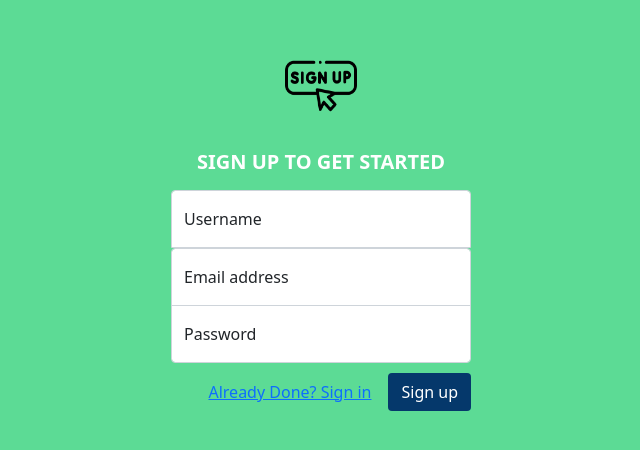
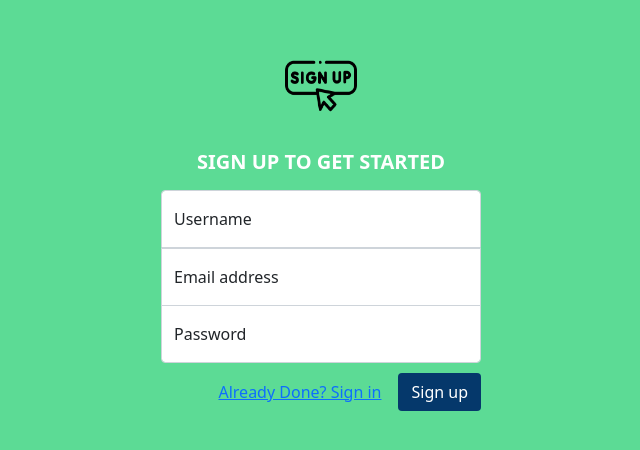
Before and after one commit to eswaran04/Proj_ElakEsh2304, a plain HTML site: page Eswaran/sign-in/index.html in a window 1280 px wide. Shown: the part 172-622 px from the top of the page, without its empty margins (319-959 px from the left). Drawn offline with Linux system fonts and the light colour scheme.

Commit message:
Completed

```diff
--- a/Eswaran/sign-in/signin.css
+++ b/Eswaran/sign-in/signin.css
@@ -14,7 +14,7 @@ body {
 
 .form-signin {
   width: 100%;
-  max-width: 330px;
+  max-width: 350px;
   padding: 15px;
   margin: auto;
 }
@@ -23,16 +23,22 @@ body {
   z-index: 2;
 }
 
+.form-signin input[type="text"] {
+  border-top-right-radius: 10;
+  border-bottom-left-radius: 0;
+  border-bottom-right-radius: 0;
+
+}
+
 .form-signin input[type="email"] {
   margin-bottom: -1px;
+  border-top-right-radius: 0;
+  border-top-left-radius: 0;
   border-bottom-right-radius: 0;
   border-bottom-left-radius: 0;
 }
-.form-signin input[type="text"] {
-  border-bottom-right-radius: 0;
-  border-bottom-left-radius: 0;
 
-}
+
 .form-signin input[type="password"] {
   margin-bottom: 10px;
   border-top-left-radius: 0;
```
